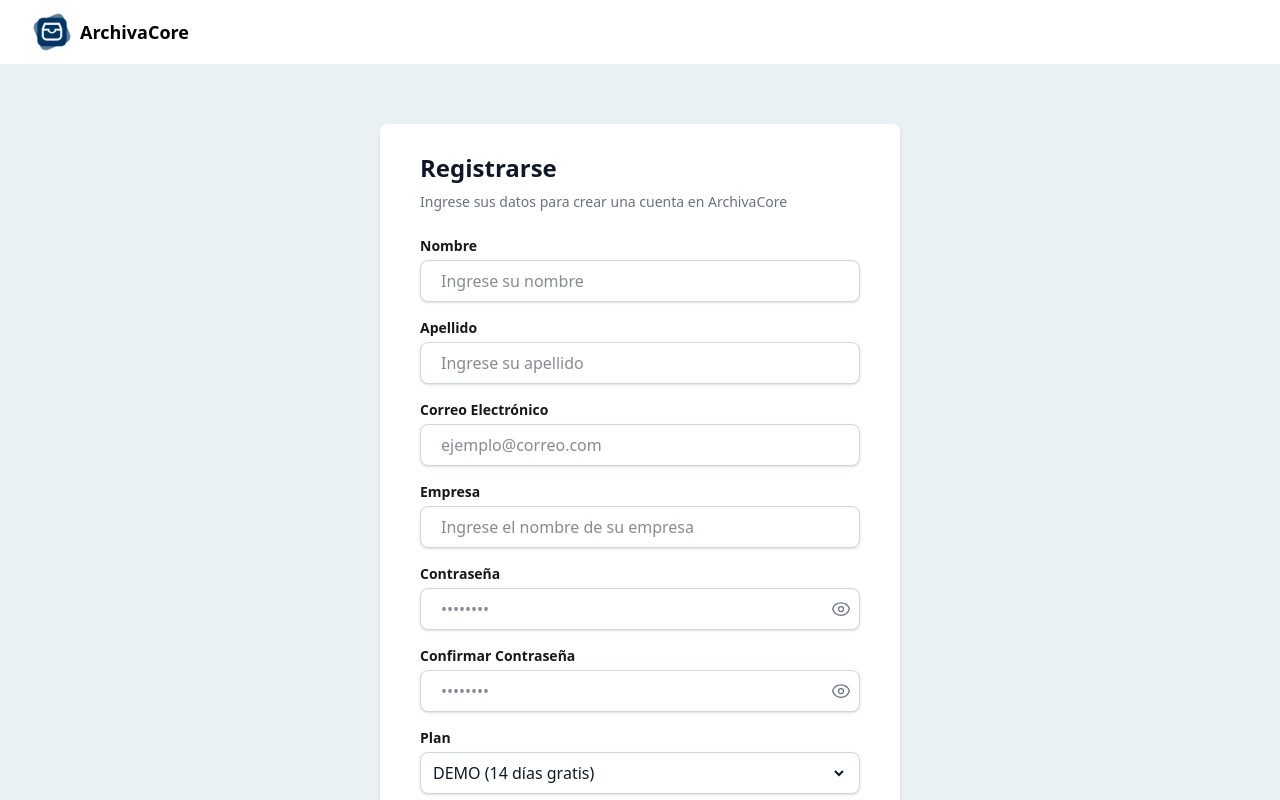
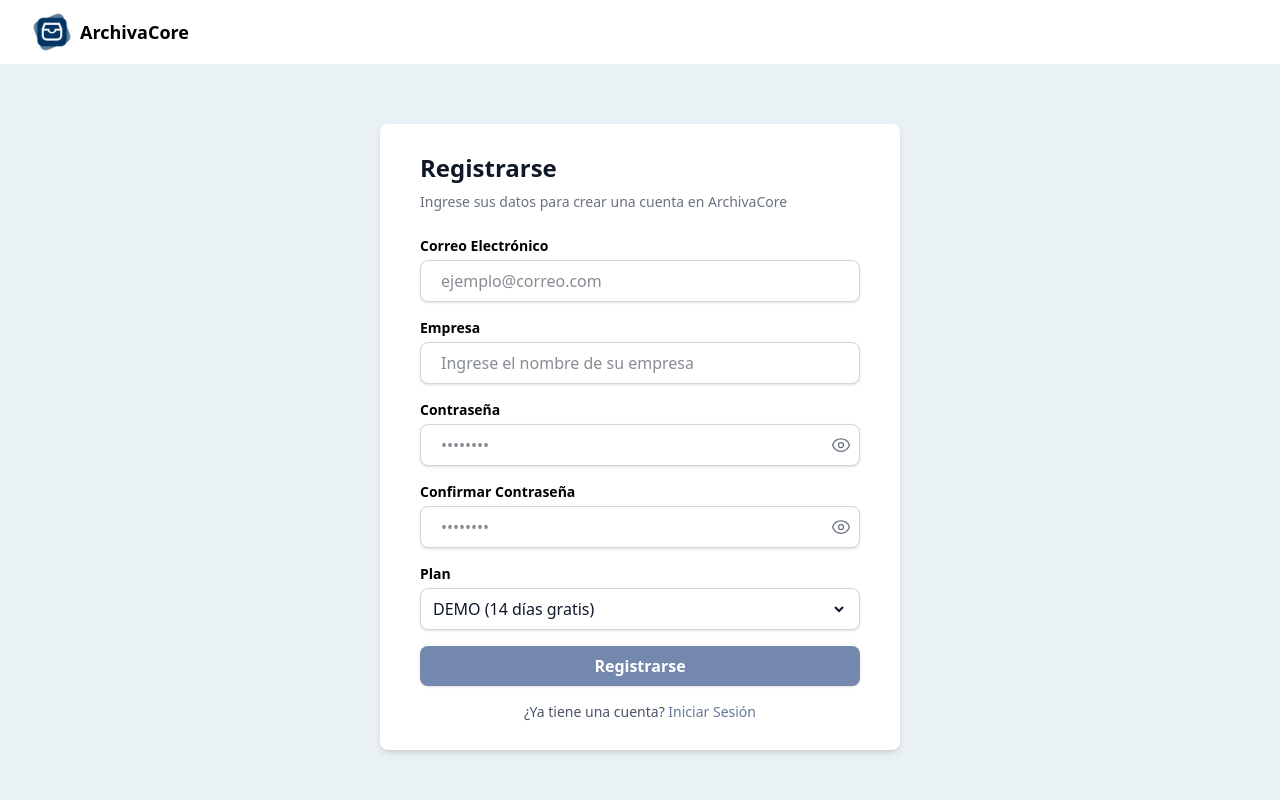
Before and after one commit to sebsanchez99/ArchivaCore, a Vue app in the folder landing/: page /register in a window 1280 px wide. Shown: the top 800 px of the page. Built offline with nearby package versions, Linux system fonts and the light colour scheme; the HTML template or start-up script is replaced by a standard one.

Commit message:
Se retiran inputs innecesarios de formulario de registro

```diff
--- a/landing/src/layouts/auth/RegisterSection.vue
+++ b/landing/src/layouts/auth/RegisterSection.vue
@@ -1,38 +1,10 @@
 <template>
-    <section class="flex flex-col justify-center items-center p-15">
+    <section class="flex flex-col justify-center items-center p-15 text-black">
       <div class="bg-white shadow-md rounded-lg py-7 px-10 max-w-130 w-full">
         <h2 class="text-2xl font-bold text-gray-900 mb-2">Registrarse</h2>
         <p class="text-sm text-gray-500 mb-6">Ingrese sus datos para crear una cuenta en ArchivaCore</p>
 
         <form @submit.prevent="register">
-          <!-- Nombre y Apellido -->
-          <div class="mb-4">
-            <label for="firstName" class="block text-sm font-semibold">Nombre</label>
-            <div class="mt-1 flex items-center rounded-lg bg-white border border-gray-300 shadow-sm pl-3 has-[input:focus-within]:border-primary-500">
-              <input
-                id="firstName"
-                v-model="firstName"
-                type="text"
-                placeholder="Ingrese su nombre"
-                class="w-full p-2 border-0 focus:ring-0 focus:outline-none text-gray-900"
-                required
-              />
-            </div>
-          </div>
-
-          <div class="mb-4">
-            <label for="lastName" class="block text-sm font-semibold">Apellido</label>
-            <div class="mt-1 flex items-center rounded-lg bg-white border border-gray-300 shadow-sm pl-3 has-[input:focus-within]:border-primary-500">
-              <input
-                id="lastName"
-                v-model="lastName"
-                type="text"
-                placeholder="Ingrese su apellido"
-                class="w-full p-2 border-0 focus:ring-0 focus:outline-none text-gray-900"
-                required
-              />
-            </div>
-          </div>
 
           <!-- Correo Electrónico -->
           <div class="mb-4">
```
